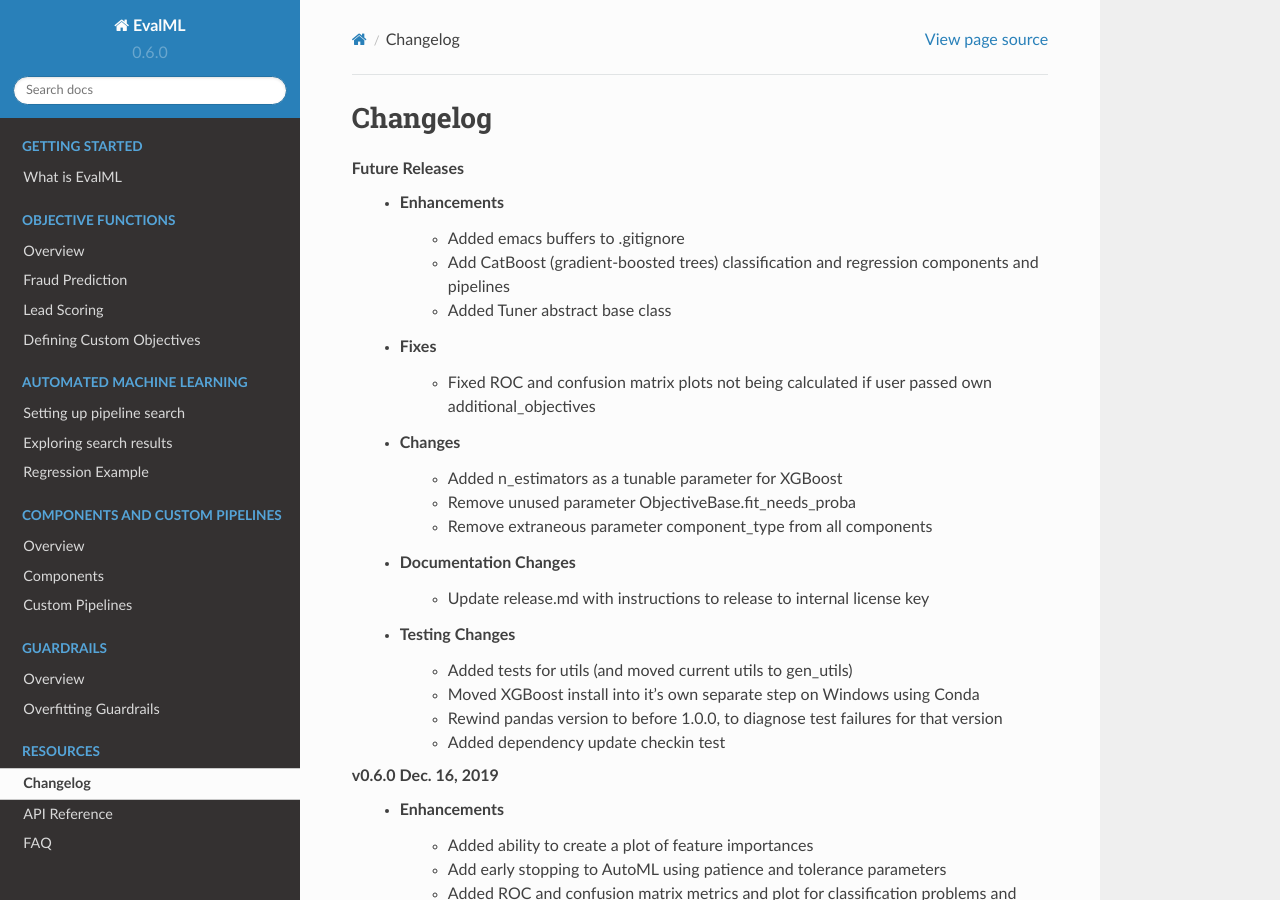
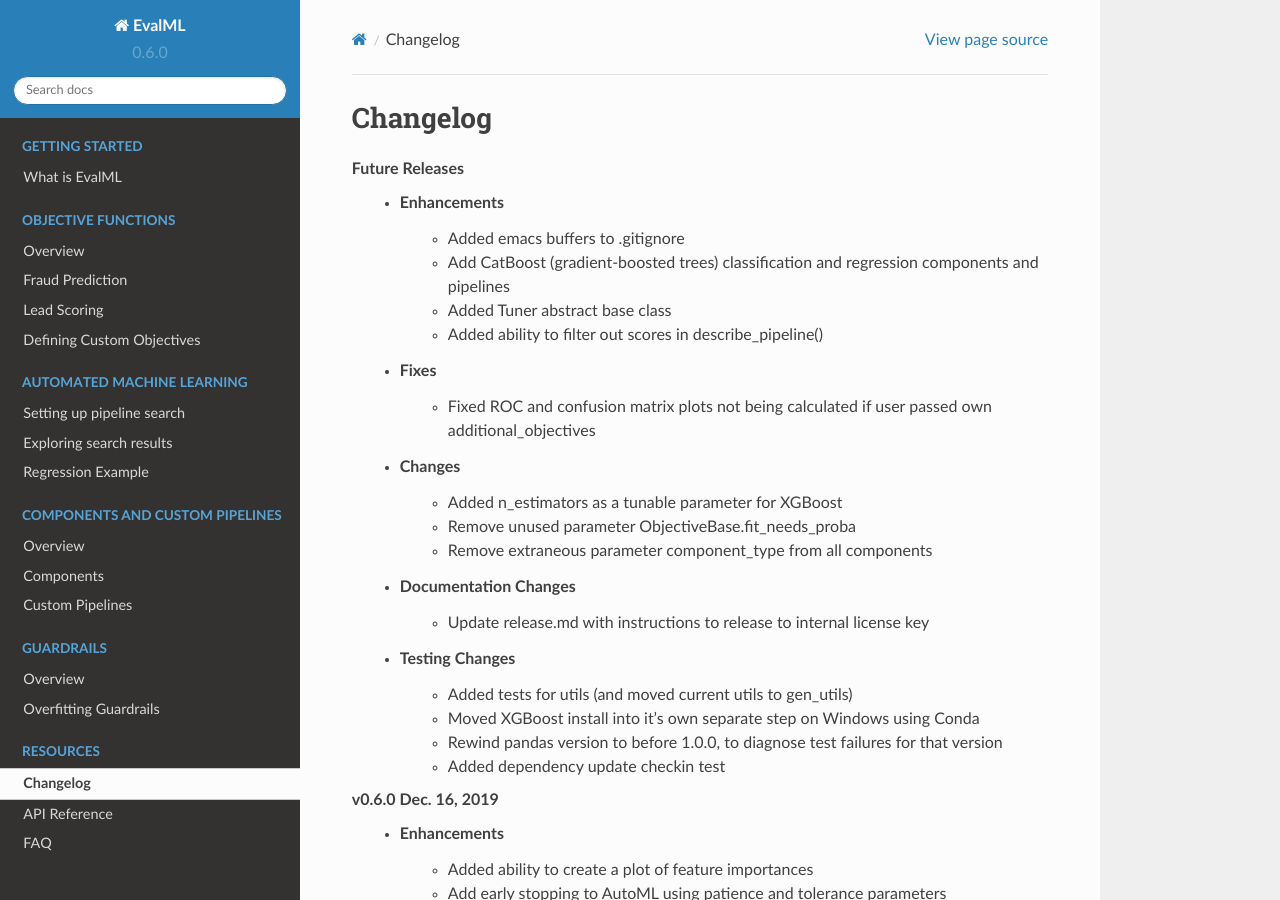
Before and after one commit to alteryx/evalml, a Sphinx documentation site: the page built from docs/source/changelog.rst, in a window 1280 px wide and 900 px high. Built offline with Sphinx 7.4.7 and the Read the Docs theme 2.0.0, drawn with Linux system fonts in a browser that asks for light colours; comment, search, counter and statistics services are not loaded.

Commit message:
Updated changelog

```diff
--- a/docs/source/changelog.rst
+++ b/docs/source/changelog.rst
@@ -7,6 +7,7 @@ Changelog
         * Added emacs buffers to .gitignore :pr:`350`
         * Add CatBoost (gradient-boosted trees) classification and regression components and pipelines :pr:`247`
         * Added Tuner abstract base class :pr:`351`
+        * Added ability to filter out scores in describe_pipeline() :pr:`391`
     * Fixes
         * Fixed ROC and confusion matrix plots not being calculated if user passed own additional_objectives :pr:`276`
     * Changes
```
